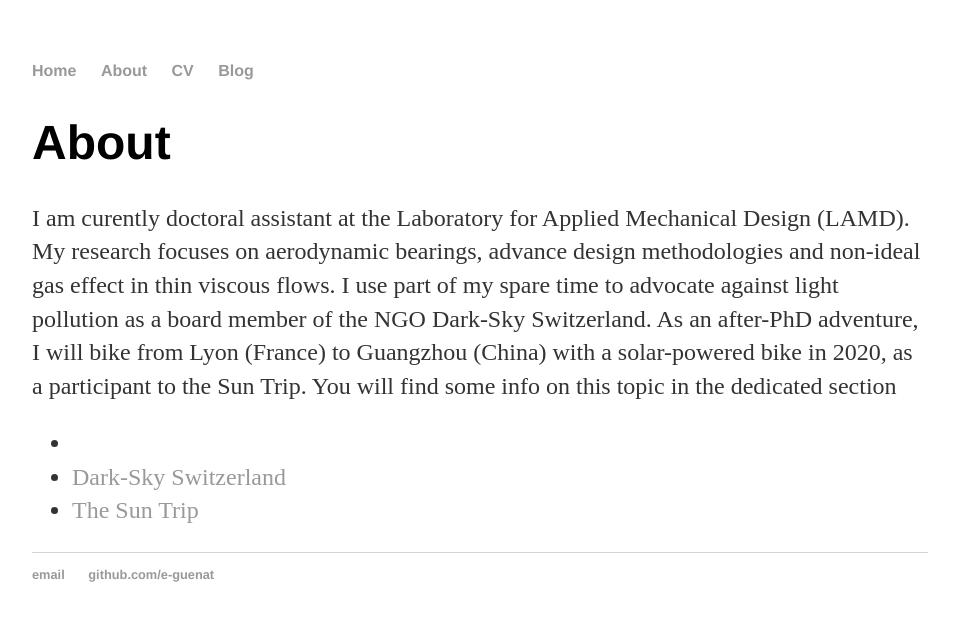
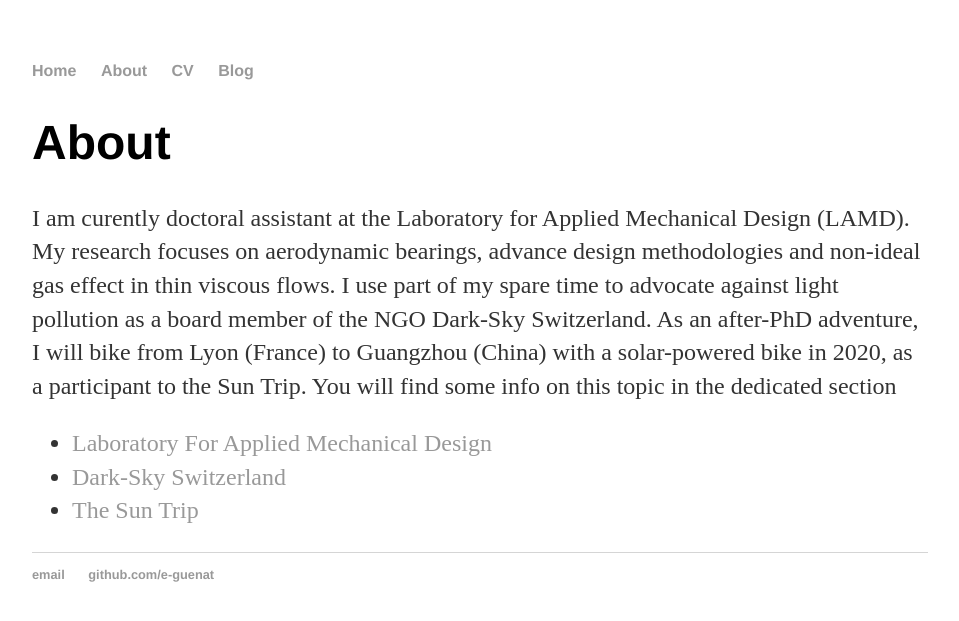
Before and after one commit to e-guenat/e-guenat.github.io, a Jekyll site: the page built from about/index.html, in a window 1280 px wide. Shown: the top 621 px of the page, without its empty margins (160-1119 px from the left). Built offline with Jekyll 4.4.1, drawn with Linux system fonts in a browser that asks for light colours.

Commit message:
Bugs correction

```diff
--- a/about/index.html
+++ b/about/index.html
@@ -8,7 +8,7 @@ title: About Eliott Guenat
 			<p>I am curently doctoral assistant at the Laboratory for Applied Mechanical Design (LAMD). My research focuses on aerodynamic bearings, advance design methodologies and non-ideal gas effect in thin viscous flows. I use part of my spare time to advocate against light pollution as a board member of the NGO Dark-Sky Switzerland. As an after-PhD adventure, I will bike from Lyon (France) to Guangzhou (China) with a solar-powered bike in 2020, as a participant to the Sun Trip. You will find some info on this topic in the dedicated section </p>
 
 			<ul class="contacts">
-				<li><a href="https://www.epfl.ch/labs/lamd/"></Laboratory For Applied Mechanical Design></li>
+				<li><a href="https://www.epfl.ch/labs/lamd/">Laboratory For Applied Mechanical Design</a></li>
 				<li><a href="http://www.darksky.ch">Dark-Sky Switzerland</a></li>
 				<li><a href="http://www.darksky.ch">The Sun Trip</a></li>
 				</ul>
```
